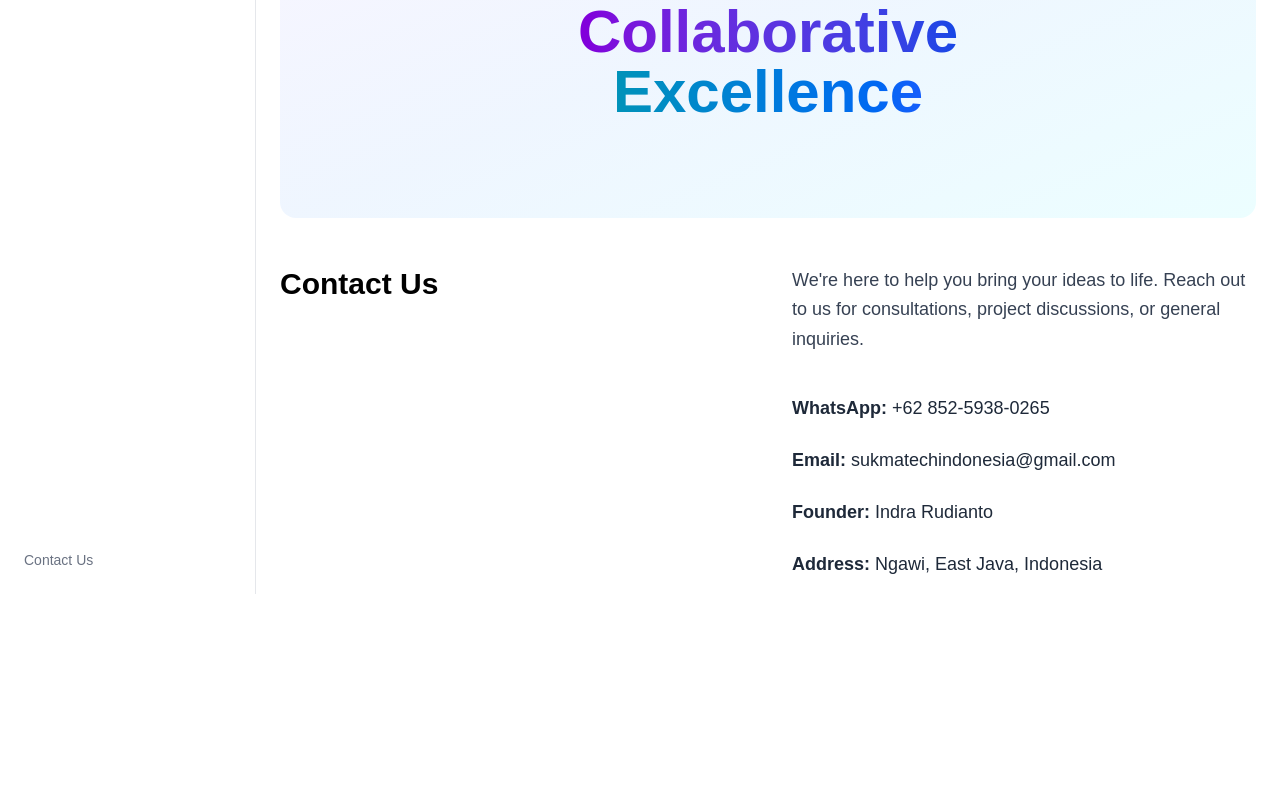
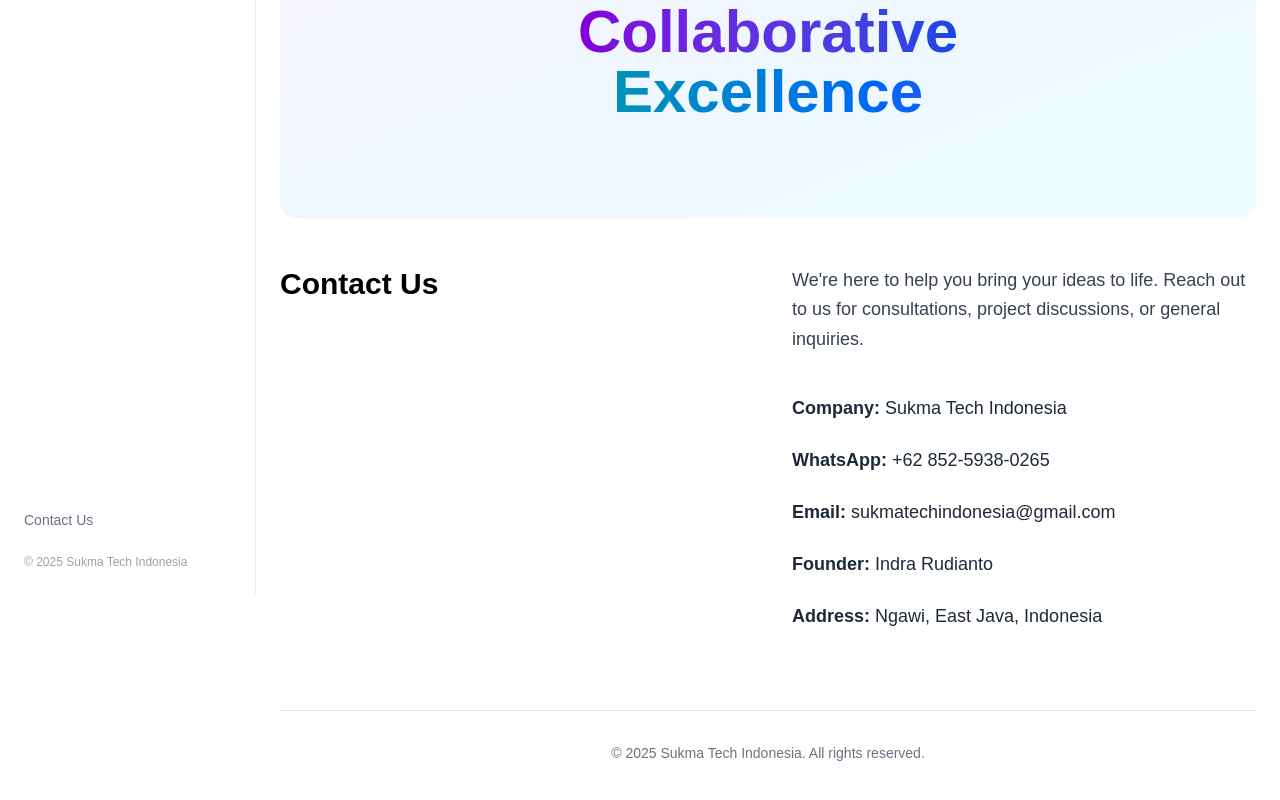
Before and after one commit to sukmatechid/sukmatechid.github.io, a React (Vite) app: page /contact in a window 1280 px wide. Shown: the part 206-1006 px from the top of the page. Before the commit the page ends 888 px from the top, so only its background shows below. Built offline with nearby package versions, Linux system fonts and the light colour scheme; a web font is replaced by a local one.

Commit message:
feat: update footer and contact information in Layout and Contact pages

```diff
--- a/src/layouts/Layout.tsx
+++ b/src/layouts/Layout.tsx
@@ -48,6 +48,9 @@
           >
             Contact Us
           </Link>
+          <p className="text-xs text-gray-400 pt-4">
+            © {new Date().getFullYear()} Sukma Tech Indonesia
+          </p>
         </div>
       </aside>
 
--- a/src/pages/Contact.tsx
+++ b/src/pages/Contact.tsx
@@ -35,6 +35,9 @@
 
             <div className="space-y-6 text-lg text-gray-800">
               <p>
+                <strong>Company:</strong> Sukma Tech Indonesia
+              </p>
+              <p>
                 <strong>WhatsApp:</strong>{" "}
                 <a href="https://wa.me/6285259380265">+62 852-5938-0265</a>
               </p>
@@ -54,6 +57,13 @@
           </div>
         </div>
       </div>
+
+      <footer className="text-center py-8 text-gray-500 text-sm border-t border-gray-200 mt-12">
+        <p>
+          © {new Date().getFullYear()} Sukma Tech Indonesia. All rights
+          reserved.
+        </p>
+      </footer>
     </div>
   );
 }
--- a/src/pages/Home.tsx
+++ b/src/pages/Home.tsx
@@ -28,8 +28,8 @@
         }}
       >
         <div className="absolute inset-0 bg-gradient-to-br from-purple-900/20 via-transparent to-blue-900/20"></div>
-        <h1 className="text-white text-6xl font-bold flex items-center gap-4 relative z-10 drop-shadow-2xl">
-          <span className="text-5xl animate-pulse">↻</span> Sukma Tech
+        <h1 className="text-white text-6xl font-bold flex items-center justify-center gap-4 relative z-10 drop-shadow-2xl">
+          <span className="text-7xl animate-pulse">●</span> Sukma Tech
         </h1>
       </div>
 
```
